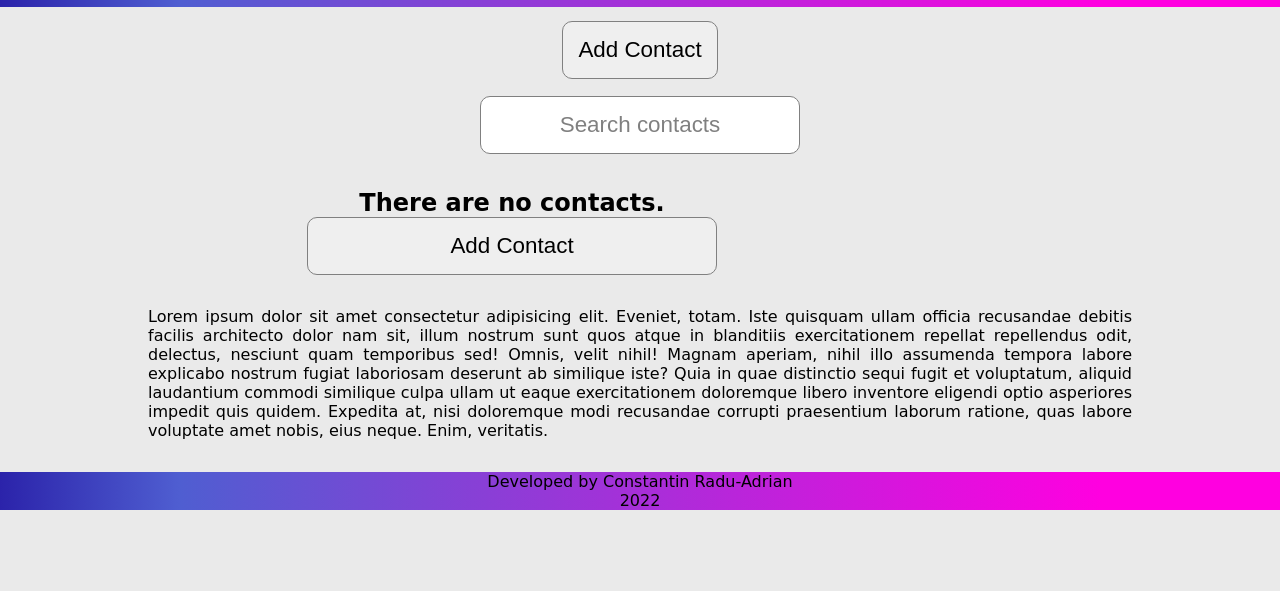
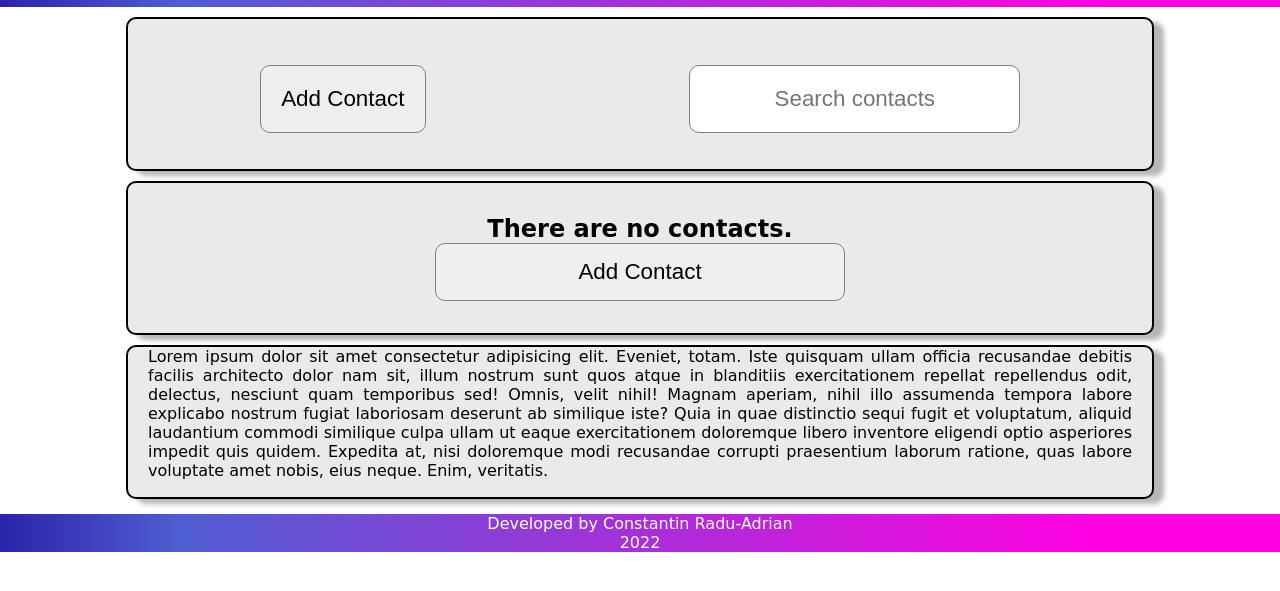
Before and after one commit to radu-constantin/contact-manager, a plain HTML site: page index.html in a window 1280 px wide. Shown: the part 83-674 px from the top of the page. Drawn offline with Linux system fonts and the light colour scheme; a web font is replaced by a local one.

Commit message:
Small mods

```diff
--- a/index.html
+++ b/index.html
@@ -33,7 +33,7 @@
         <main>
             <section class="container top-section">
                 <button>Add Contact</button>
-                <input type="text" value="Search contacts">
+                <input type="text" placeholder="Search contacts">
             </section>
             <section class="container mid-section">
                 <h2>There are no contacts.</h3>
--- a/stylesheets/style.css
+++ b/stylesheets/style.css
@@ -17,6 +17,7 @@ header {
 }
 
 body {
+    width: 100%;
     display: flex;
     flex-direction: column;
     background-color: #eaeaea;
@@ -46,11 +47,11 @@ input, button {
 
 .mid-section {
     width: 100%;
-    margin: 0;
+    /* margin: 0; */
 }
 
 .top-section button, .top-section input {
-    padding: 15px;
+    padding: 2%;
     border: 1px solid grey;
     font-size: 1.4em;
     display: inline-block;
@@ -72,7 +73,7 @@ input, button {
     padding: 15px;
     border: 1px solid grey;
     font-size: 1.4em;
-    width: 40%;k
+    width: 40%;
 }
 
 .lower-section p {
@@ -88,9 +89,28 @@ footer {
     background: linear-gradient(90deg, rgba(43,35,170,1) 0%, rgba(79,94,209,1) 14%, rgba(255,0,224,1) 86%);
 }
 
-@media screen and (min-width: 481px) {
+@media screen and (min-width: 600px) {
+    body {
+        background-color: white;
+    }
+
     .container {
         width: 80%;
+        border: 2px solid black;
+        background-color: #eaeaea;
+        align-items: center;
+        margin: 10px auto 10px auto;
+        border-radius: 10px;
+        box-shadow: 10px 5px 5px rgb(182, 182, 182);
+    }
+
+    .top-section {
+        flex-direction: row;
+        justify-content: space-around;
+    }
+
+    .mid-section {
+        flex-direction: column;
     }
 
     .lower-section p {
@@ -100,4 +120,9 @@ footer {
     .mid-section {
         margin-top: 0;
     }
+
+    footer {
+        margin-top: 5px;
+        color: white;
+    }
 }
```
